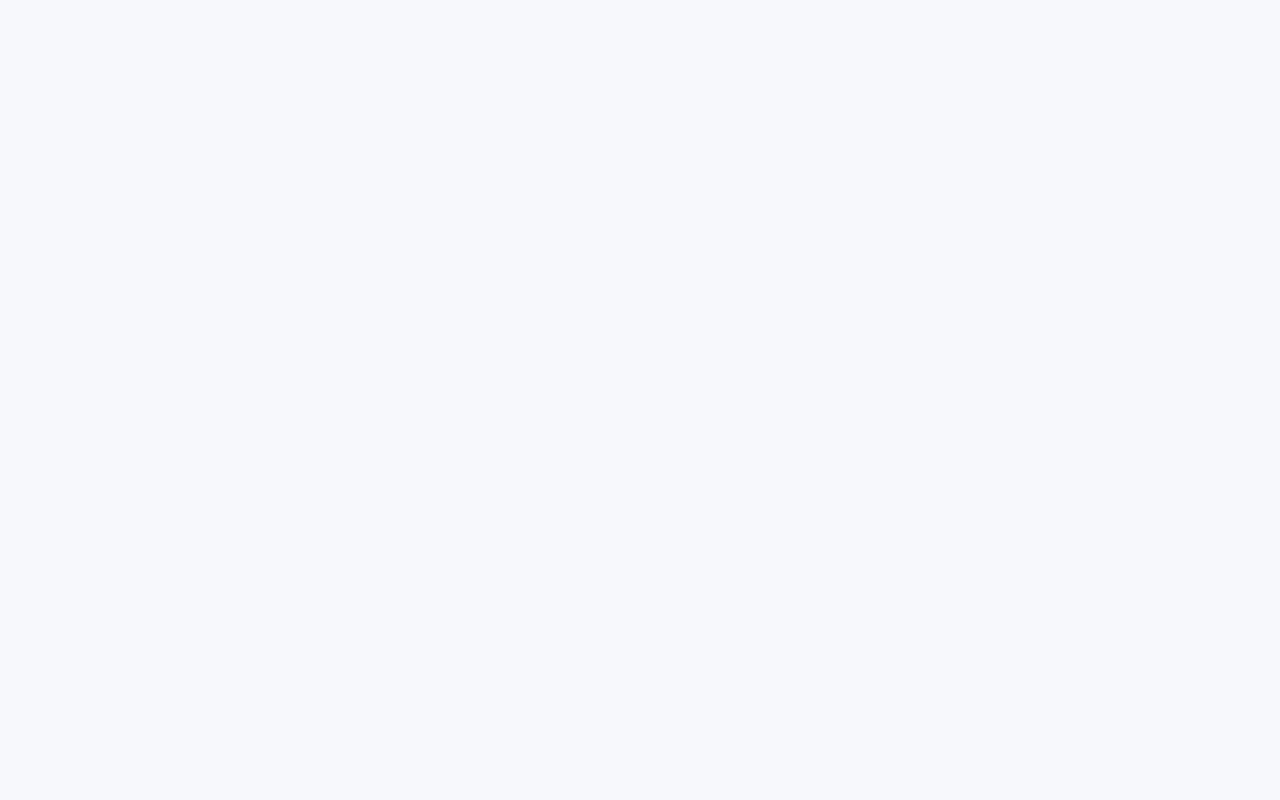
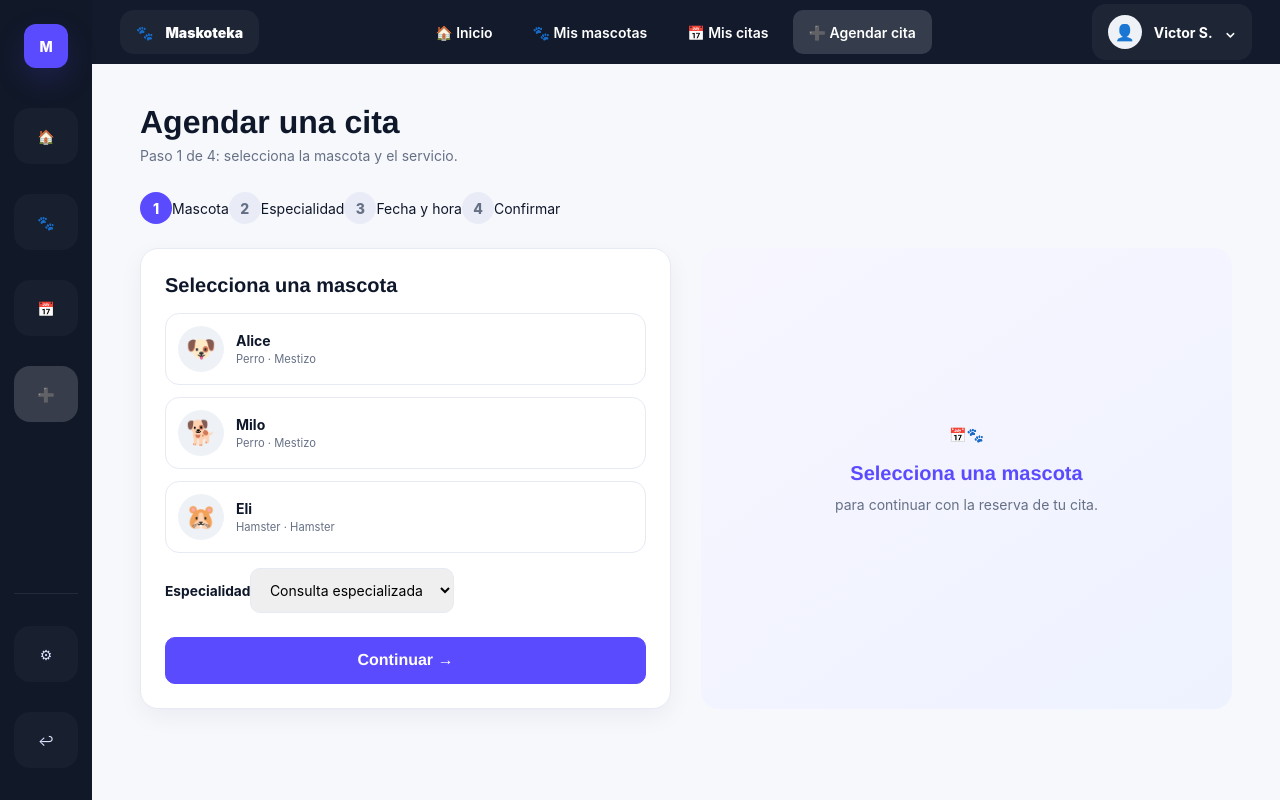
Before and after one commit to U20251O071/Maskoteka, an Angular app in the folder Maskoteka/: page /agendar in a window 1280 px wide. Before the commit this address led to /. Built offline with nearby package versions, Linux system fonts and the light colour scheme.

Commit message:
feat: add agendar

```diff
--- a/Maskoteka/angular.json
+++ b/Maskoteka/angular.json
@@ -2,7 +2,8 @@
   "$schema": "./node_modules/@angular/cli/lib/config/schema.json",
   "version": 1,
   "cli": {
-    "packageManager": "npm"
+    "packageManager": "npm",
+    "analytics": false
   },
   "newProjectRoot": "projects",
   "projects": {
--- a/Maskoteka/src/app/app.routes.ts
+++ b/Maskoteka/src/app/app.routes.ts
@@ -4,6 +4,7 @@ import { ResumenCita } from './pages/resumen-cita/resumen-cita';
 import { PagoTarjeta } from './pages/pago-tarjeta/pago-tarjeta';
 import { PagoExitoso } from './pages/pago-exitoso/pago-exitoso';
 import { AuthenticatedLayout } from './core/authenticated-layout';
+import { Agendar } from './pages/agendar/agendar';
 
 export const routes: Routes = [
   { path: '', redirectTo: 'login', pathMatch: 'full' },
@@ -15,6 +16,7 @@ export const routes: Routes = [
       { path: 'pago-tarjeta', component: PagoTarjeta },
       { path: 'pago-exitoso', component: PagoExitoso },
       { path: 'resumen-cita', component: ResumenCita },
+      { path: 'agendar', component: Agendar },
     ],
   },
   { path: '**', redirectTo: 'login' },
--- /dev/null
+++ b/Maskoteka/src/app/pages/agendar/agendar.html
@@ -0,0 +1,50 @@
+<div class="mb-4">
+  <h1 class="page-title">Agendar una cita</h1>
+  <p class="muted">Paso 1 de 4: selecciona la mascota y el servicio.</p>
+</div>
+<div class="d-flex align-items-center gap-2 mb-4">
+  <span class="step active">1</span><span>Mascota</span><span class="step">2</span
+  ><span>Especialidad</span><span class="step">3</span><span>Fecha y hora</span
+  ><span class="step">4</span><span>Confirmar</span>
+</div>
+<div class="row g-4">
+  <div class="col-lg-6">
+    <div class="card-soft p-4">
+      <h5 class="fw-bold mb-3">Selecciona una mascota</h5>
+      <div
+        class="pet-option"
+        *ngFor="let p of data.getPets()"
+        [class.active]="selected?.id === p.id"
+        (click)="choose(p)"
+      >
+        <span class="avatar">{{ p.emoji }}</span>
+        <div class="me-auto">
+          <b>{{ p.name }}</b>
+          <div class="small muted">{{ p.species }} · {{ p.breed }}</div>
+        </div>
+        <span *ngIf="selected?.id === p.id" class="text-primary fw-bold">✓</span>
+      </div>
+      <label class="label mt-3">Especialidad</label
+      ><select class="form-select" [(ngModel)]="service">
+        <option>Consulta especializada</option>
+        <option>Consulta general</option>
+        <option>Vacuna triple</option>
+        <option>Plan de nutrición</option>
+        <option>Baño y peluquería</option>
+      </select>
+      <div class="invalid-msg" *ngIf="submitted && !selected">
+        Selecciona una mascota para continuar.
+      </div>
+      <button class="btn btn-primary w-100 mt-4" (click)="next()">Continuar →</button>
+    </div>
+  </div>
+  <div class="col-lg-6">
+    <div class="empty-illustration h-100">
+      <div>
+        <div class="fs-1">📅🐾</div>
+        <h5 class="fw-bold mt-3">Selecciona una mascota</h5>
+        <p class="muted">para continuar con la reserva de tu cita.</p>
+      </div>
+    </div>
+  </div>
+</div>
--- /dev/null
+++ b/Maskoteka/src/app/pages/agendar/agendar.ts
@@ -0,0 +1,31 @@
+import { CommonModule } from '@angular/common';
+import { Component } from '@angular/core';
+import { FormsModule } from '@angular/forms';
+import { Router } from '@angular/router';
+import { DataService, Pet } from '../../core/data.service';
+
+@Component({
+  selector: 'app-agendar',
+  imports: [CommonModule, FormsModule],
+  templateUrl: './agendar.html',
+  styleUrl: './agendar.css',
+})
+export class Agendar {
+  selected?: Pet;
+  service = 'Consulta especializada';
+  submitted = false;
+  constructor(
+    public data: DataService,
+    private router: Router,
+  ) {}
+  choose(p: Pet) {
+    this.selected = p;
+  }
+  next() {
+    this.submitted = true;
+    if (this.selected) {
+      this.data.setReservation({ pet: this.selected, service: this.service });
+      this.router.navigate(['/agendar-calendario']);
+    }
+  }
+}
```
Also changed, not shown: Maskoteka/src/app/pages/agendar/agendar.css (added).
